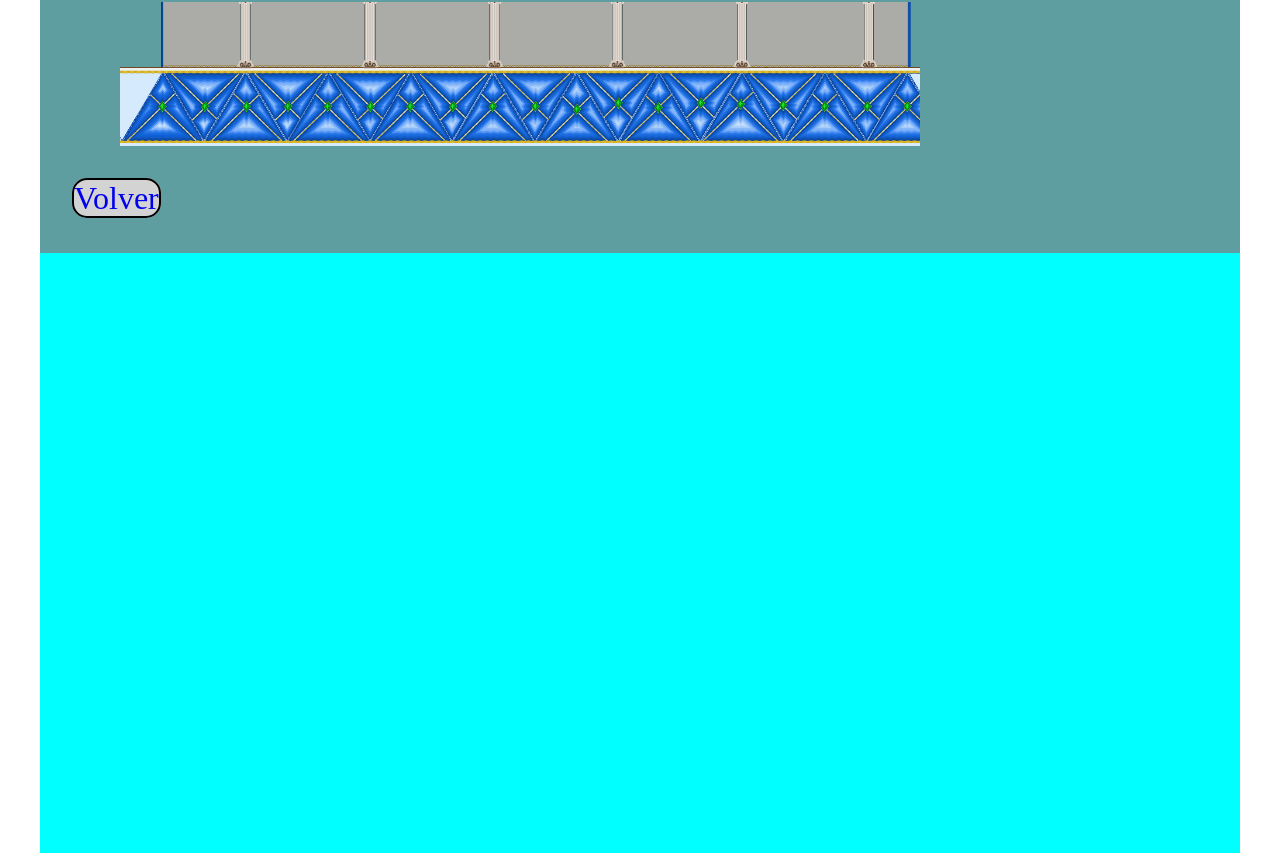
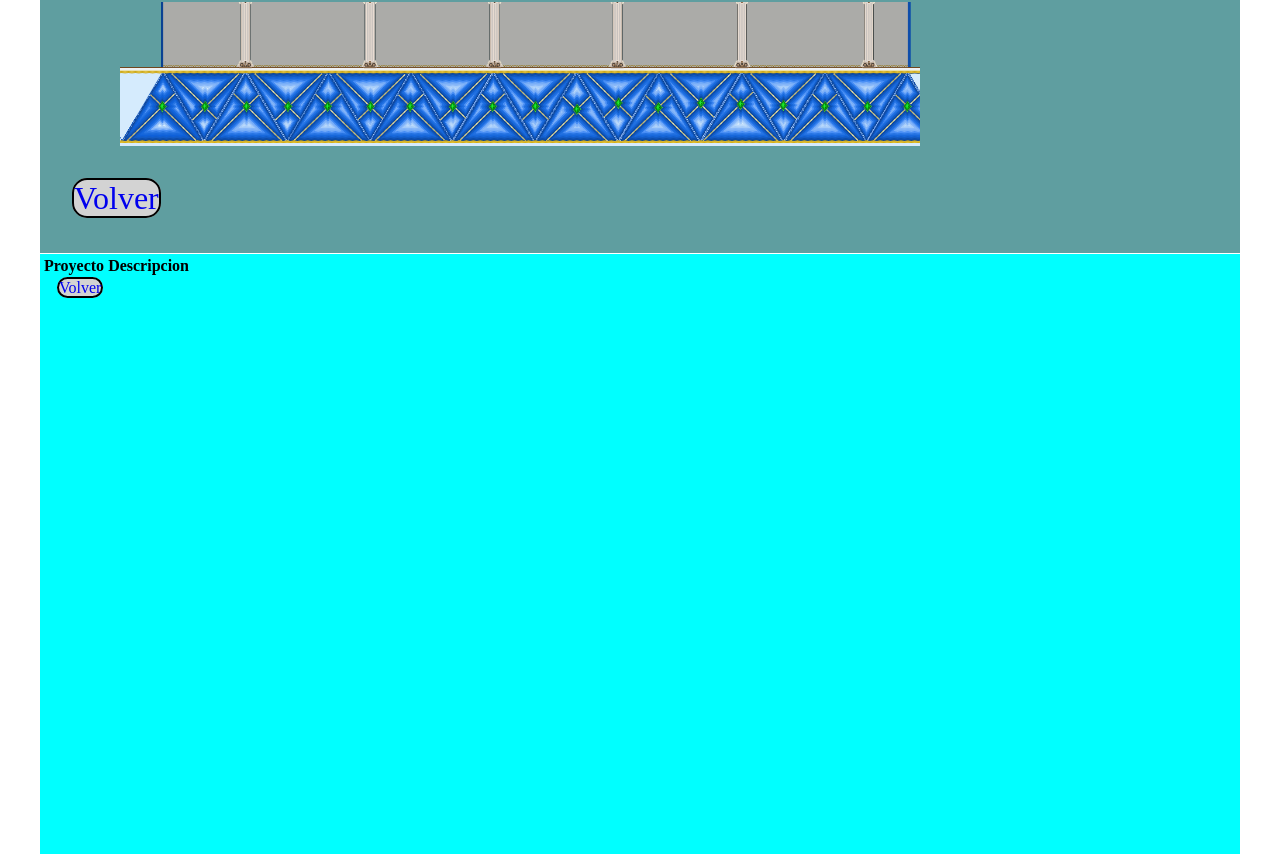
Before and after one commit to Robertsnights/my-app, a React (Vite) app: page / in a window 1280 px wide. Shown: the part 1155-2017 px from the top of the page. Built offline with nearby package versions, Linux system fonts and the light colour scheme.

Commit message:
nuevas funciones

```diff
--- a/src/main.jsx
+++ b/src/main.jsx
@@ -4,6 +4,7 @@ import './index.css'
 import {Cue1} from './App.jsx'
 import Cabe from './cabecera.jsx'
 import {Detalles} from './galeria.jsx'
+import {Tablas} from './proyectos.jsx'
 
 createRoot(document.getElementById('Cabecera')).render(
   <StrictMode>
@@ -22,3 +23,9 @@ createRoot(document.getElementById('Cuerpo2')).render(
     <Detalles />
   </StrictMode>
 )
+
+createRoot(document.getElementById('Cuerpo3')).render(
+  <>
+    <Tablas />
+  </>
+)
--- /dev/null
+++ b/src/proyectos.jsx
@@ -0,0 +1,17 @@
+import {Volver} from "./creadores/zonaCreador.jsx";
+import './Tablero.css'
+export function Tablas(){
+    return(
+        <>
+            <div className="Tablero">
+                <table>
+                    <tr>
+                        <th>Proyecto</th>
+                        <th>Descripcion</th>
+                    </tr>
+                </table>
+                <Volver />
+            </div>
+        </>
+    )
+}
```
Also changed, not shown: src/Tablero.css (added).
